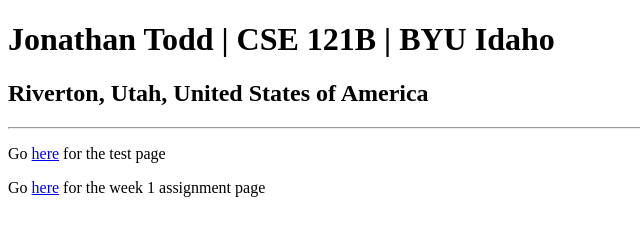
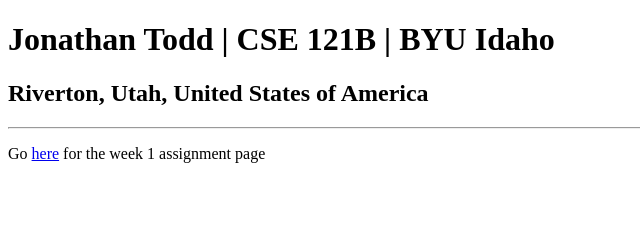
Before and after one commit to BonusDucksMkII/cse121b, a plain HTML site: page test.html in a window 1280 px wide. Shown: the whole page, without its empty margins (0-640 px from the left). Drawn offline with Linux system fonts and the light colour scheme.

Commit message:
removed extraneous link

```diff
--- a/test.html
+++ b/test.html
@@ -9,7 +9,6 @@
     <h1>Jonathan Todd | CSE 121B | BYU Idaho</h1>
     <h2>Riverton, Utah, United States of America</h2>
     <hr>
-    <p>Go <a href="test.html">here</a> for the test page</p>
     <p>Go <a href="w01-task.html">here</a> for the week 1 assignment page</p>
 </body>
 </html>
```
